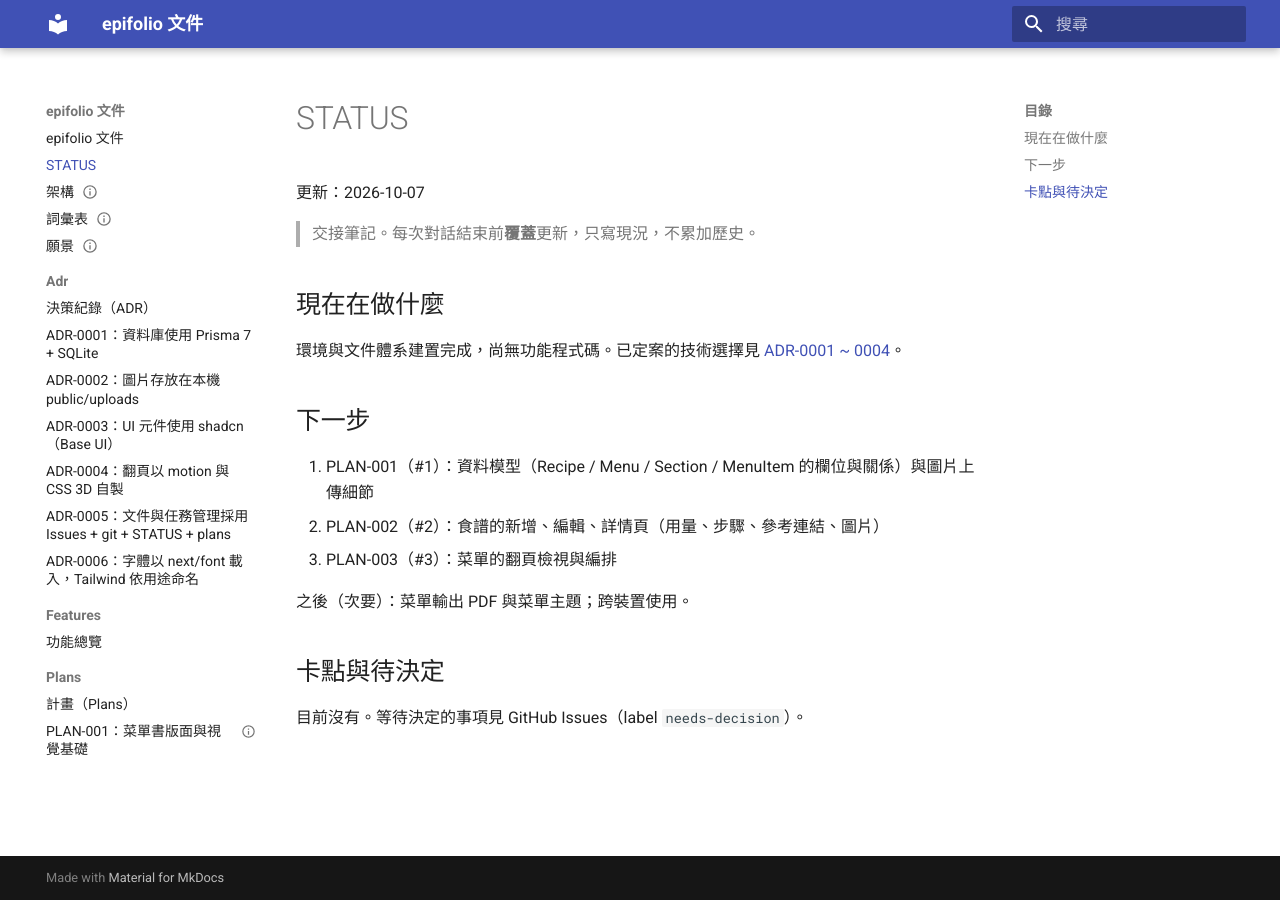
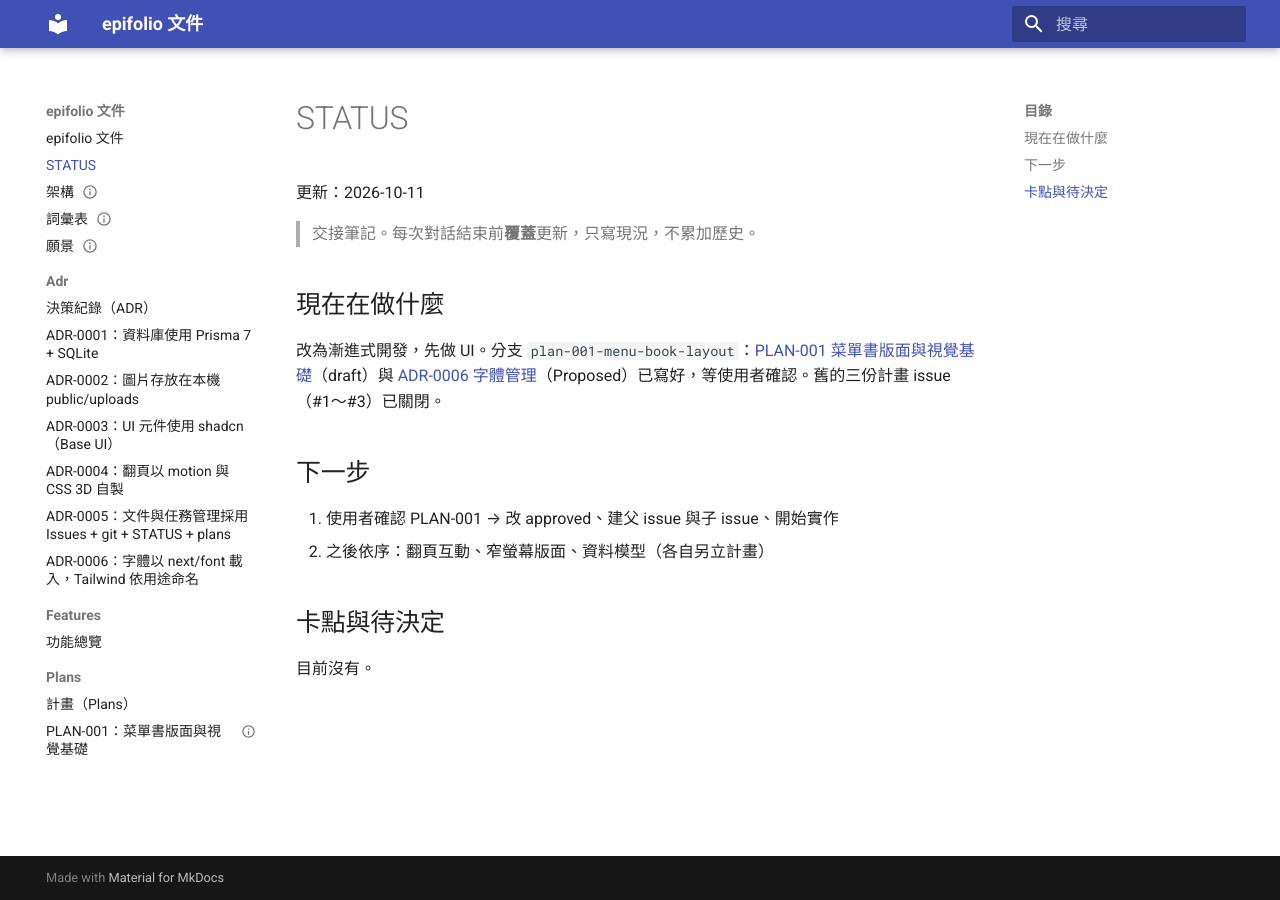
Before and after one commit to piercelin11/epifolio, an MkDocs documentation site: the page built from docs/STATUS.md, in a window 1280 px wide. Built offline with MkDocs 1.6.1 and Material for MkDocs 9.7.7, drawn with Linux system fonts in a browser that asks for light colours.

Commit message:
docs: drop references to closed plan issues
Issues #1-#3 were closed as not planned in favour of incremental
planning, so their plan numbers no longer exist.

- Point ADR-0002, ADR-0004 and architecture.md to the plans index
- Rewrite STATUS.md for the new plan-001 branch

```diff
--- a/docs/STATUS.md
+++ b/docs/STATUS.md
@@ -1,21 +1,18 @@
 # STATUS
 
-更新：2026-10-07
+更新：2026-10-11
 
 > 交接筆記。每次對話結束前**覆蓋**更新，只寫現況，不累加歷史。
 
 ## 現在在做什麼
 
-環境與文件體系建置完成，尚無功能程式碼。已定案的技術選擇見 [ADR-0001 ~ 0004](adr/README.md)。
+改為漸進式開發，先做 UI。分支 `plan-001-menu-book-layout`：[PLAN-001 菜單書版面與視覺基礎](plans/PLAN-001-menu-book-layout.md)（draft）與 [ADR-0006 字體管理](adr/0006-role-based-fonts-with-next-font.md)（Proposed）已寫好，等使用者確認。舊的三份計畫 issue（#1～#3）已關閉。
 
 ## 下一步
 
-1. PLAN-001（#1）：資料模型（Recipe / Menu / Section / MenuItem 的欄位與關係）與圖片上傳細節
-2. PLAN-002（#2）：食譜的新增、編輯、詳情頁（用量、步驟、參考連結、圖片）
-3. PLAN-003（#3）：菜單的翻頁檢視與編排
-
-之後（次要）：菜單輸出 PDF 與菜單主題；跨裝置使用。
+1. 使用者確認 PLAN-001 → 改 approved、建父 issue 與子 issue、開始實作
+2. 之後依序：翻頁互動、窄螢幕版面、資料模型（各自另立計畫）
 
 ## 卡點與待決定
 
-目前沒有。等待決定的事項見 GitHub Issues（label `needs-decision`）。
+目前沒有。
```
Also changed, not shown: docs/adr/0002-local-image-storage.md (+1 -1 lines), docs/adr/0004-custom-page-flip.md (+2 -2 lines), docs/architecture.md (+6 -4 lines).
